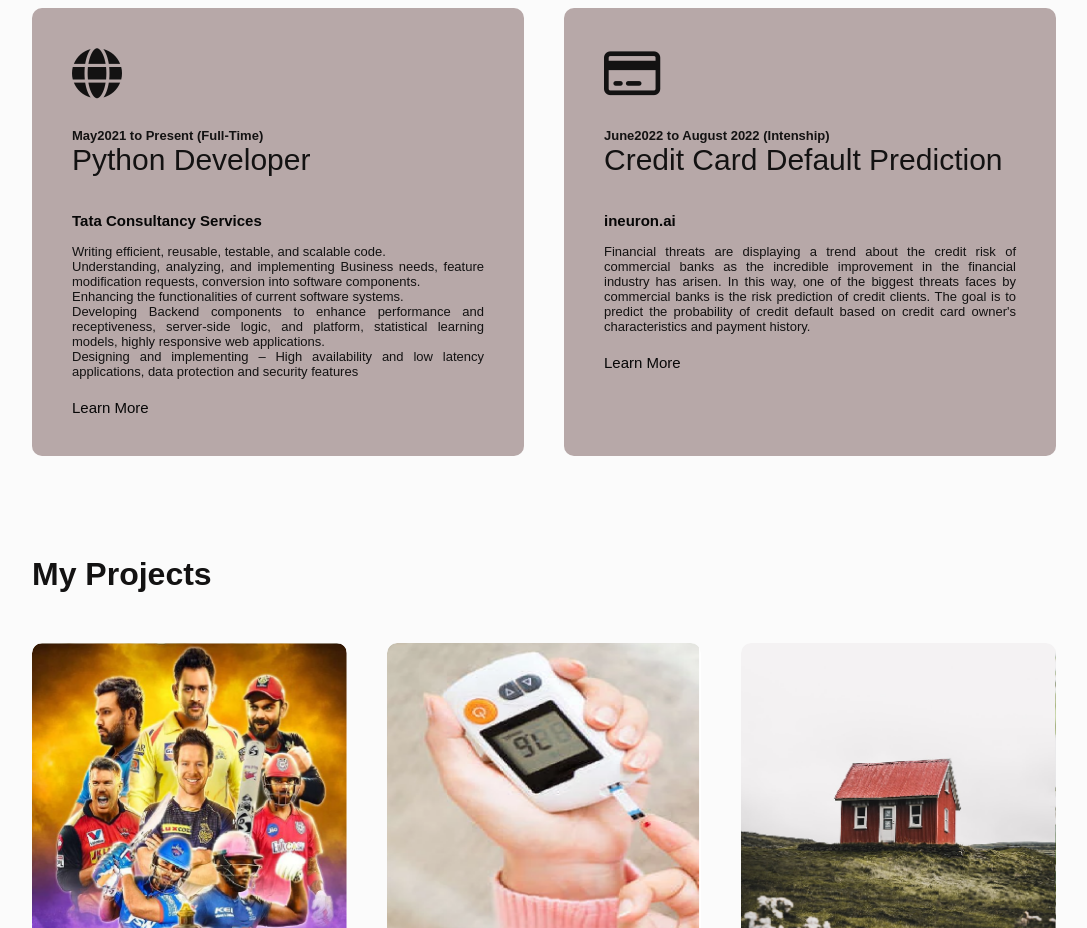
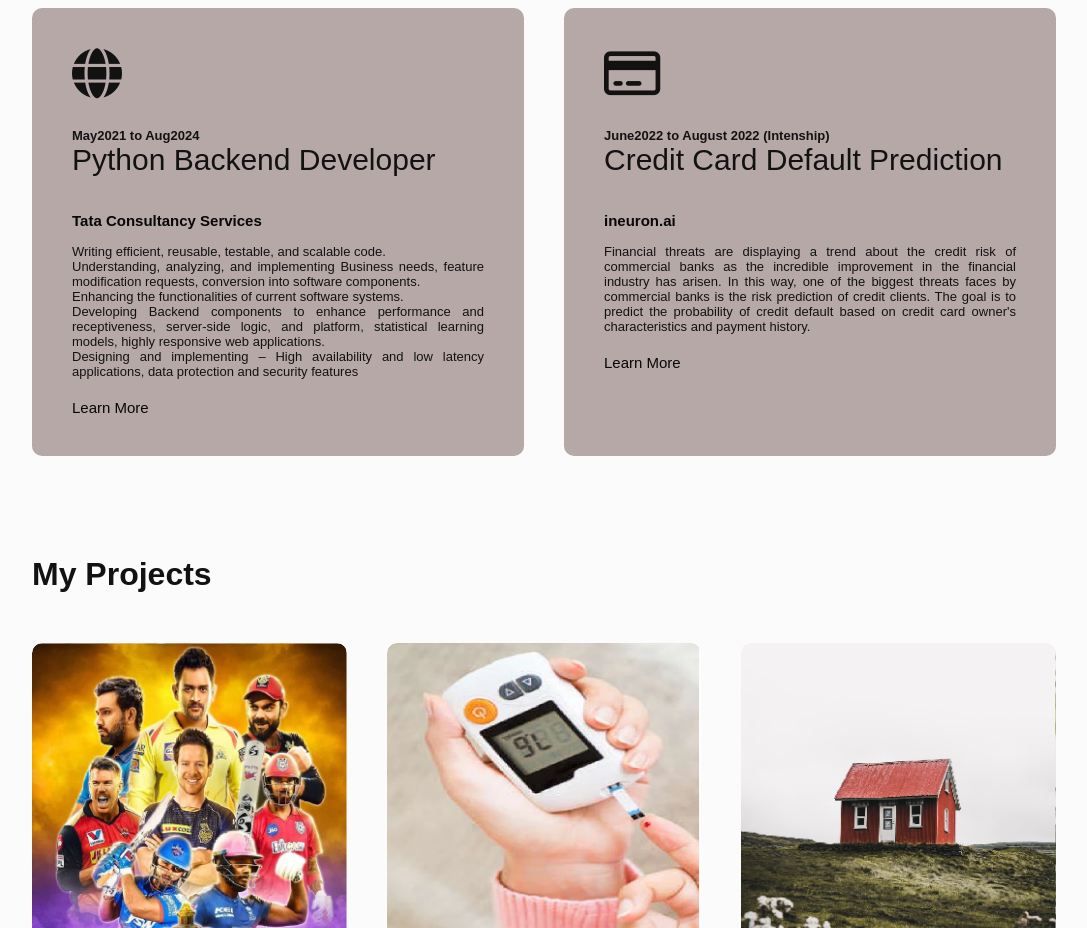
Before and after one commit to Rakesh5699/portfolio, a plain HTML site: page index.html in a window 1280 px wide. Shown: the part 1920-2848 px from the top of the page, without its empty margins (96-1183 px from the left). Drawn offline with nearby package versions, Linux system fonts and the light colour scheme.

Commit message:
Update index.html

```diff
--- a/index.html
+++ b/index.html
@@ -112,8 +112,8 @@
         <div class="services-list">
             <div>
                 <i class="fa-solid fa-globe"></i>
-                <b><p class="intenshiop-title">May2021 to Present  (Full-Time)</p></b>
-                <h2>Python Developer</h2>
+                <b><p class="intenshiop-title">May2021 to Aug2024</p></b>
+                <h2>Python Backend Developer</h2>
                 <h3><a href="https://www.tcs.com/" target="_blank">Tata Consultancy Services</a></h3><br>
                 <p>Writing efficient, reusable, testable, and scalable code.<br>
                     Understanding, analyzing, and implementing  Business needs,
```
